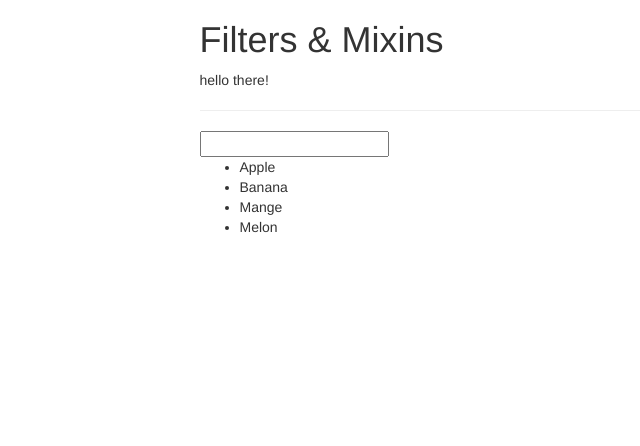
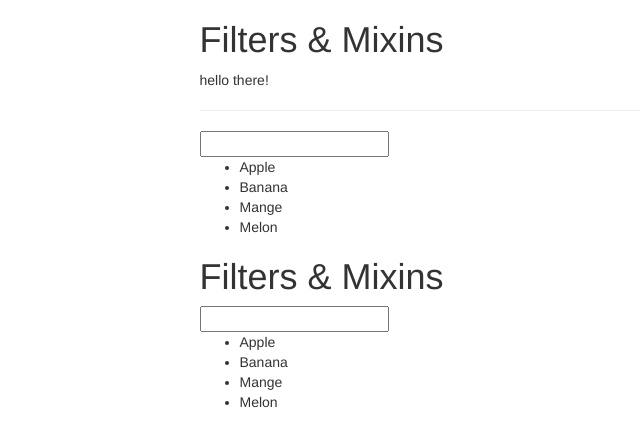
Before and after one commit to MinseungJeon/hello-world, a Vue app: page / in a window 1280 px wide. Shown: the top 446 px of the page, without its empty margins (163-803 px from the left). Built offline with nearby package versions, Linux system fonts and the light colour scheme; a web font is replaced by a local one.

Commit message:
12-05. Understanding Mixins

```diff
--- a/src/App.vue
+++ b/src/App.vue
@@ -11,12 +11,15 @@
             {{ fruit }}
           </li>
         </ul>
+        <app-list></app-list>
       </div>
     </div>
   </div>
 </template>
 
 <script>
+import List from "./List.vue";
+
 export default {
   data() {
     return {
@@ -37,6 +40,9 @@ export default {
       });
     },
   },
+  components: {
+    appList: List,
+  },
 };
 </script>
 
--- /dev/null
+++ b/src/List.vue
@@ -0,0 +1,31 @@
+<template>
+  <div>
+    <h1>Filters & Mixins</h1>
+    <input v-model="filterText" />
+    <ul>
+      <li v-for="(fruit, index) in filteredFruits" v-bind:key="index">
+        {{ fruit }}
+      </li>
+    </ul>
+  </div>
+</template>
+
+<script>
+export default {
+  data() {
+    return {
+      fruits: ["Apple", "Banana", "Mange", "Melon"],
+      filterText: "",
+    };
+  },
+  computed: {
+    filteredFruits() {
+      return this.fruits.filter((element) => {
+        return element.match(this.filterText);
+      });
+    },
+  },
+};
+</script>
+
+<style></style>
```
